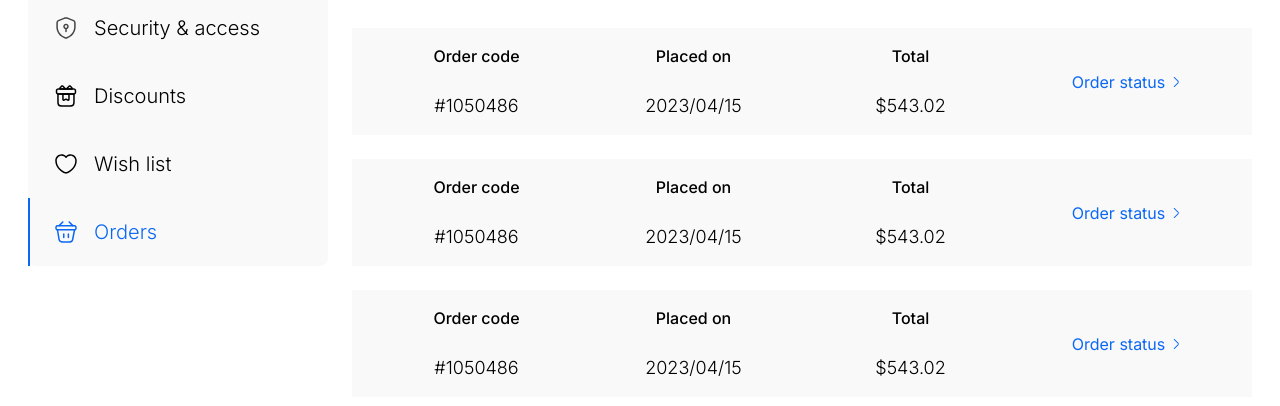
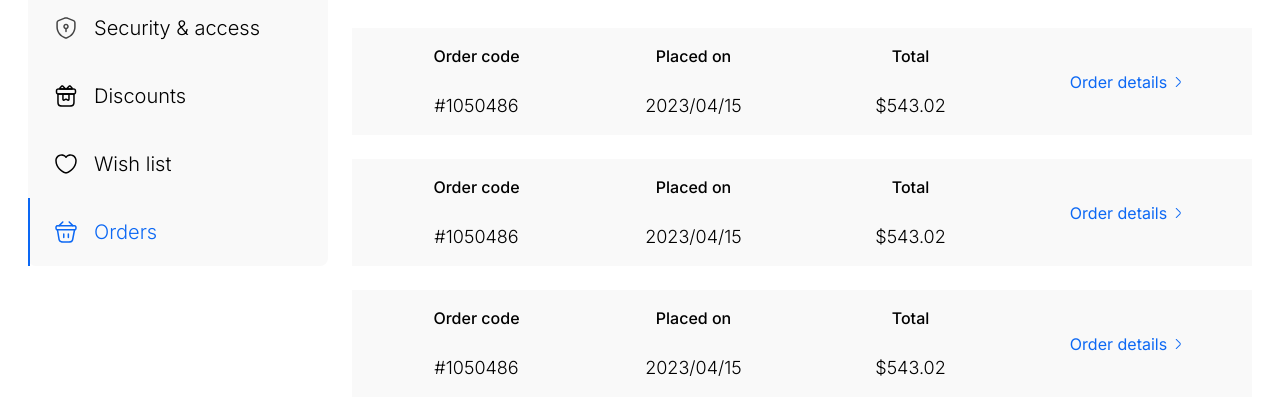
Before and after one commit to mcscoder/tech-heim, a React (Vite) app: page /account/orders in a window 1280 px wide. Shown: the part 254-660 px from the top of the page. Built offline with nearby package versions, Linux system fonts and the light colour scheme; no server answers.

Commit message:
fix: product grid wrapper full height

```diff
--- a/src/components/Elements/ProductCard/OrderCard.tsx
+++ b/src/components/Elements/ProductCard/OrderCard.tsx
@@ -26,7 +26,7 @@ export const OrderCard = () => {
           }
           className="text-Primary hover:text-primary-400"
         >
-          Order status
+          Order details
         </Link>
       </div>
     </div>
--- a/src/pages/Product/components/MainProductSection/MainProductSection.tsx
+++ b/src/pages/Product/components/MainProductSection/MainProductSection.tsx
@@ -88,7 +88,7 @@ export const MainProductSection = () => {
         </SidebarFilter>
         {products && (
           <div className="flex flex-col flex-1 gap-24">
-            <ProductGridWrapper className="flex-1">
+            <ProductGridWrapper>
               {products?.slice(0, itemsPerPage).map((product, index) => {
                 return (
                   <ProductCard
```
